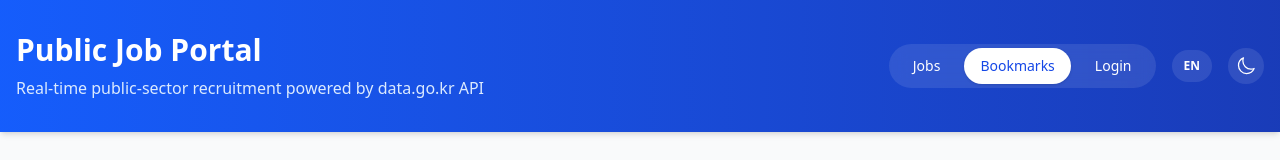
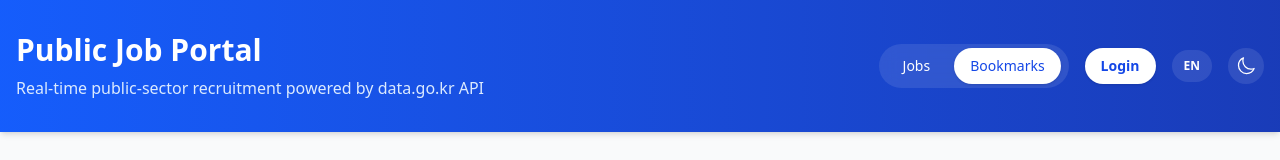
Before and after one commit to gwangminjun/public_job, a Next.js app: page /bookmarks in a window 1280 px wide. Shown: the top 160 px of the page. Built offline with nearby package versions, Linux system fonts and the light colour scheme; no server answers.

Commit message:
:feat 메인 허브 페이지 타이틀 변경 , 로그인 버튼 수정

```diff
--- a/src/app/page.tsx
+++ b/src/app/page.tsx
@@ -1,4 +1,9 @@
+import type { Metadata } from 'next';
 import Link from 'next/link';
+
+export const metadata: Metadata = {
+  title: '민준양 포트폴리오 | Dev Projects',
+};
 
 const PROJECTS = [
   {
--- a/src/components/layout/Header.tsx
+++ b/src/components/layout/Header.tsx
@@ -90,31 +90,19 @@ export function Header() {
                 </span>
               )}
             </Link>
+          </nav>
 
           {user ? (
+            <>
               <Link
                 href="/account"
-                className={`px-4 py-2 rounded-full text-sm font-medium transition-all
+                className={`px-3 py-2 rounded-full text-xs font-semibold transition-colors
                   ${pathname === '/account'
-                    ? 'bg-white text-blue-700 shadow-sm'
-                    : 'text-white hover:bg-white/10'}`}
+                    ? 'bg-white text-blue-700'
+                    : 'bg-white/10 hover:bg-white/20 text-white'}`}
               >
                 {t('header.navAccount')}
               </Link>
-            ) : (
-              <Link
-                href="/auth/login"
-                className={`px-4 py-2 rounded-full text-sm font-medium transition-all
-                  ${pathname === '/auth/login'
-                    ? 'bg-white text-blue-700 shadow-sm'
-                    : 'text-white hover:bg-white/10'}`}
-              >
-                {t('header.navLogin')}
-              </Link>
-            )}
-          </nav>
-
-          {user && (
               <button
                 type="button"
                 onClick={handleLogout}
@@ -122,6 +110,14 @@ export function Header() {
               >
                 {t('header.navLogout')}
               </button>
+            </>
+          ) : (
+            <Link
+              href="/auth/login"
+              className="px-4 py-2 rounded-full bg-white text-blue-700 text-sm font-semibold shadow-sm hover:bg-blue-50 transition-colors"
+            >
+              {t('header.navLogin')}
+            </Link>
           )}
 
           <button
```
Lines whose indentation alone changed are shown as unchanged.
